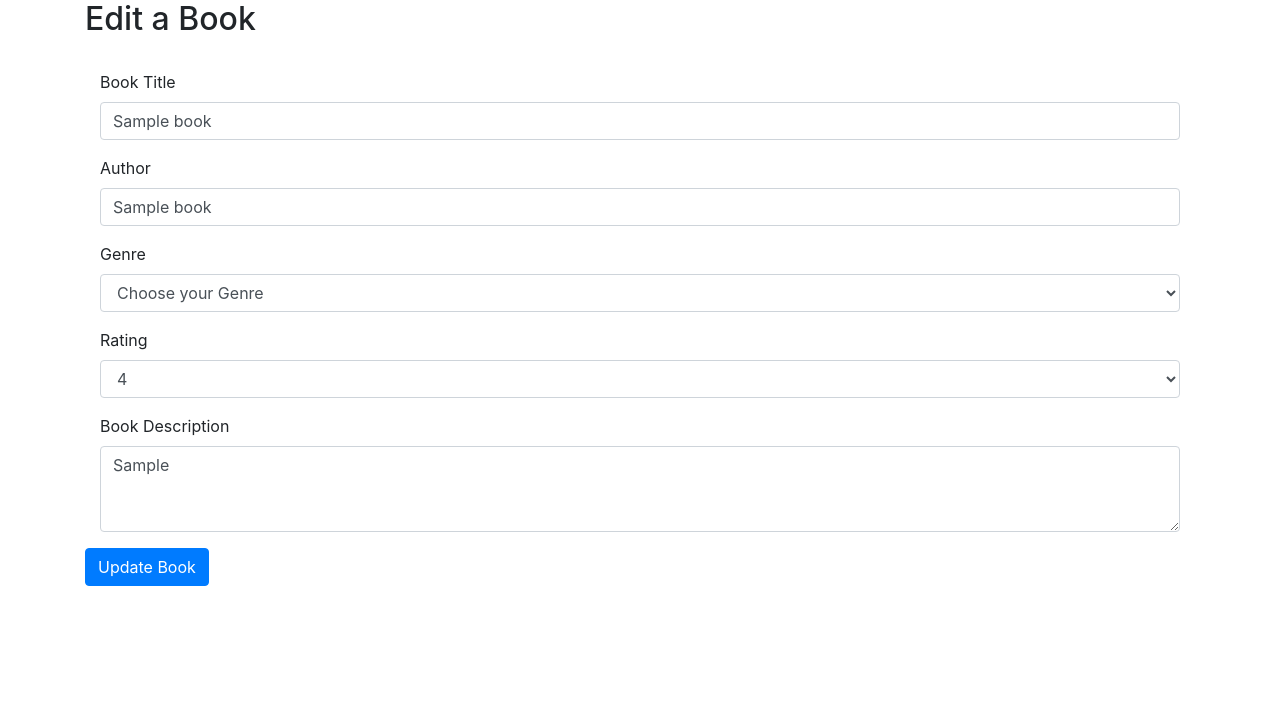
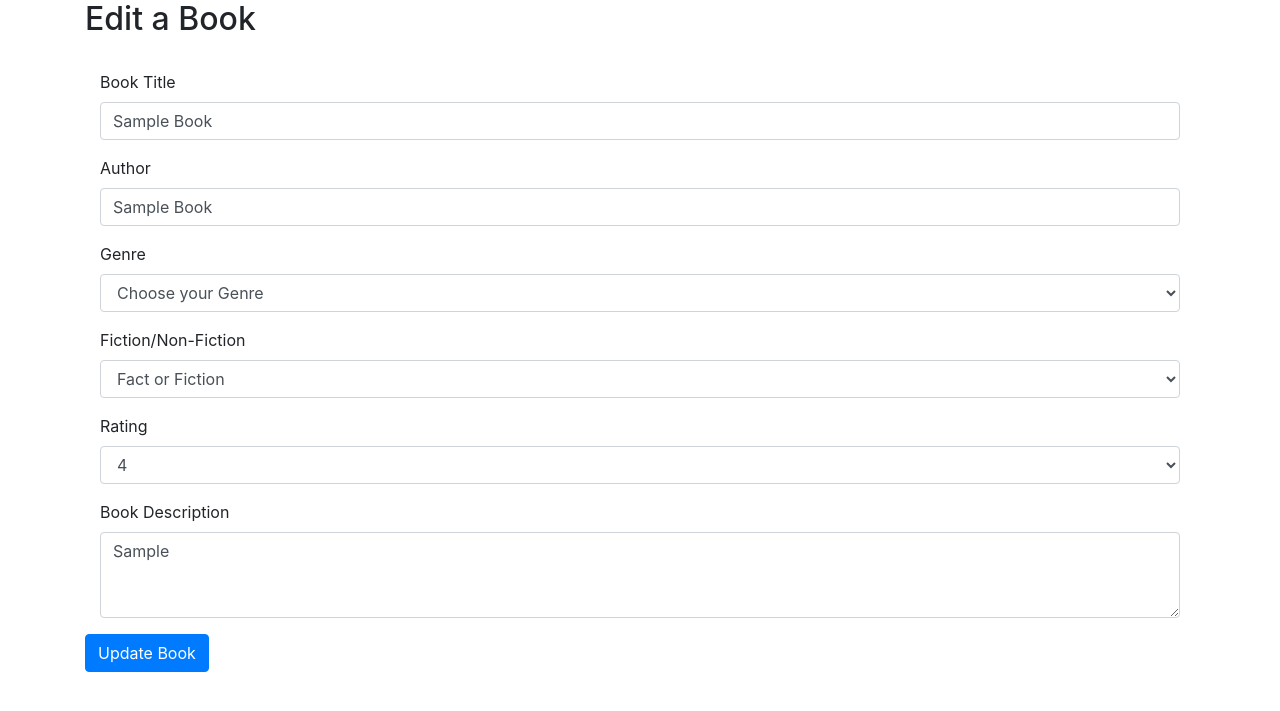
Before and after one commit to Code-Institute-Submissions/flask_book_review, a Flask app: template templates/edit_book.html in a window 1280 px wide. Shown: the part 56-767 px from the top of the page. Run offline with Flask 2, Linux system fonts and the light colour scheme; the template is opened without the code that fills it: most values are stand-ins (such as "Sample title", 1, 10 or a date in 2020); some libraries are stand-ins or nearby versions.

Commit message:
Added hidden delete_book input to the form, added a title or capitalize to certain jinja templates, users can now select whether a book is fiction or non fiction

```diff
--- a/templates/edit_book.html
+++ b/templates/edit_book.html
@@ -12,17 +12,18 @@
 <br>
 <div class="container half_width_container">
     <form action="{{ url_for('update_book', book_id=book._id) }}" method="POST" class="col-sm-12">
+        <input id="delete_book" name="delete_book" type="hidden" value="{{book.delete_book}}">
         <div class="row">
             <div class="form-group col-sm-12">
                 <label for="book_name">Book Title</label>
-                <input type="text" class="form-control" id="book_name" name="book_name" value="{{book.book_name}}">
+                <input type="text" class="form-control" id="book_name" name="book_name" value="{{book.book_name|title}}">
             </div>
         </div>
 
         <div class="row">
             <div class="form-group col-sm-12">
                 <label for="author_name">Author</label>
-                <input type="text" class="form-control" id="author_name" name="author_name" value="{{book.author_name}}">
+                <input type="text" class="form-control" id="author_name" name="author_name" value="{{book.author_name|title}}">
             </div>
         </div>
 
@@ -36,6 +37,22 @@
                             <option value="{{ genre.genre_name }}" selected >{{ genre.genre_name }}</option>
                         {% else %}
                             <option value="{{ genre.genre_name }}">{{ genre.genre_name }}</option>
+                        {% endif %}
+                    {% endfor %}
+                </select>
+            </div>
+        </div>
+
+        <div class="row">
+            <div class="form-group col-sm-12">
+                <label for="fact_fiction">Fiction/Non-Fiction</label>
+                <select class="form-control" id="fact_fiction" name="fact_fiction">
+                    <option value="" disabled selected>Fact or Fiction</option>
+                    {% for type in fact_fiction %}
+                        {% if type.fact_fiction == book.fact_fiction %}
+                            <option value="{{ type.fact_fiction }}" selected >{{ type.fact_fiction }}</option>
+                        {% else %}
+                            <option value="{{ type.fact_fiction }}">{{ type.fact_fiction }}</option>
                         {% endif %}
                     {% endfor %}
                 </select>
@@ -61,13 +78,16 @@
         <div class="row">
             <div class="form-group col-sm-12">
                 <label for="book_info">Book Description</label>
-                <textarea class="form-control" id="book_info" name="book_info" rows="3">{{book.book_info}}</textarea>
+                <textarea class="form-control" id="book_info" name="book_info" rows="3">{{book.book_info|capitalize}}</textarea>
             </div>
         </div>
 
         <div class="row">
             <button class="btn btn-primary" type="submit">Update Book</button>
         </div>
+
+
+
     </form>
 </div> <!-- Closing form container class -->
 {% endblock %}
```
